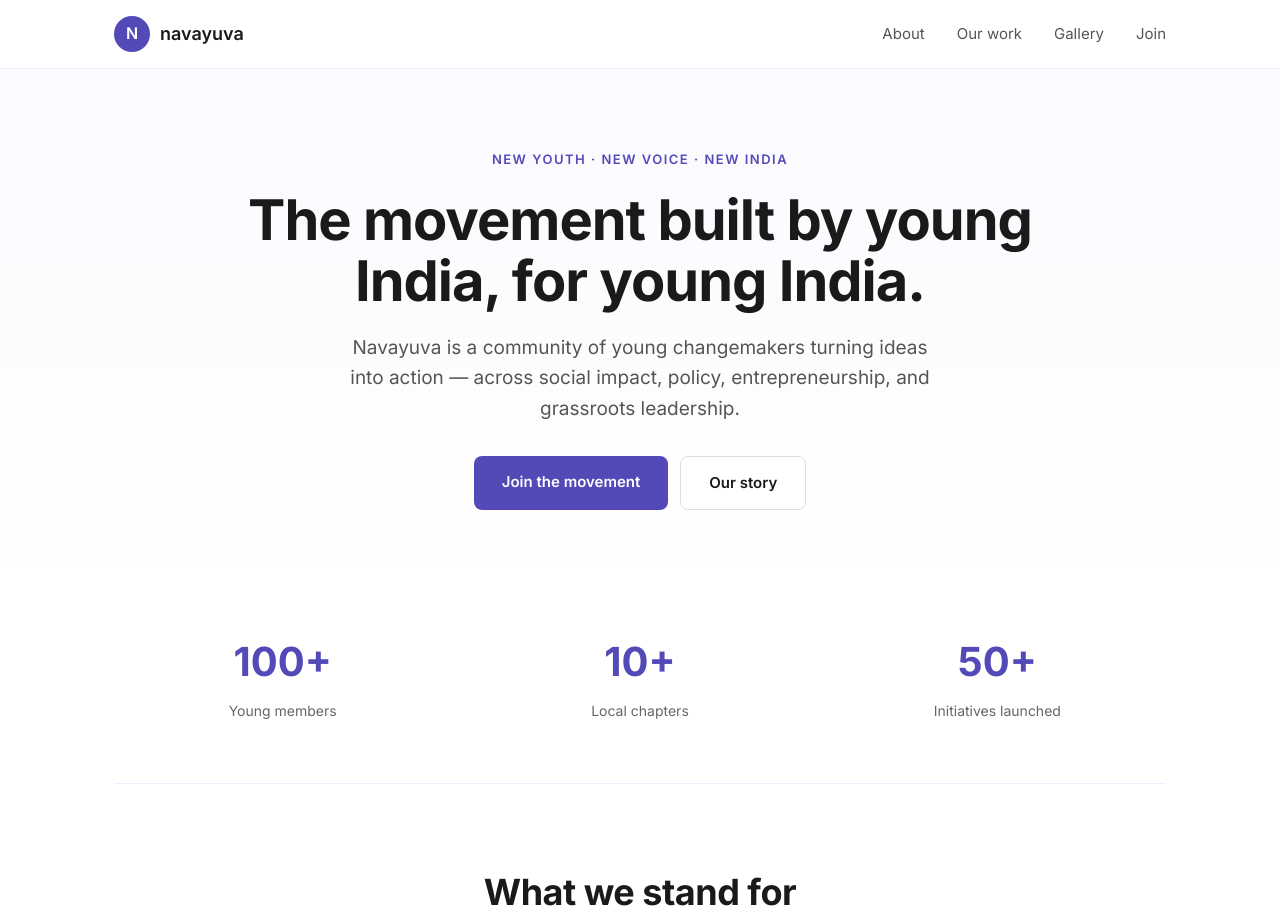
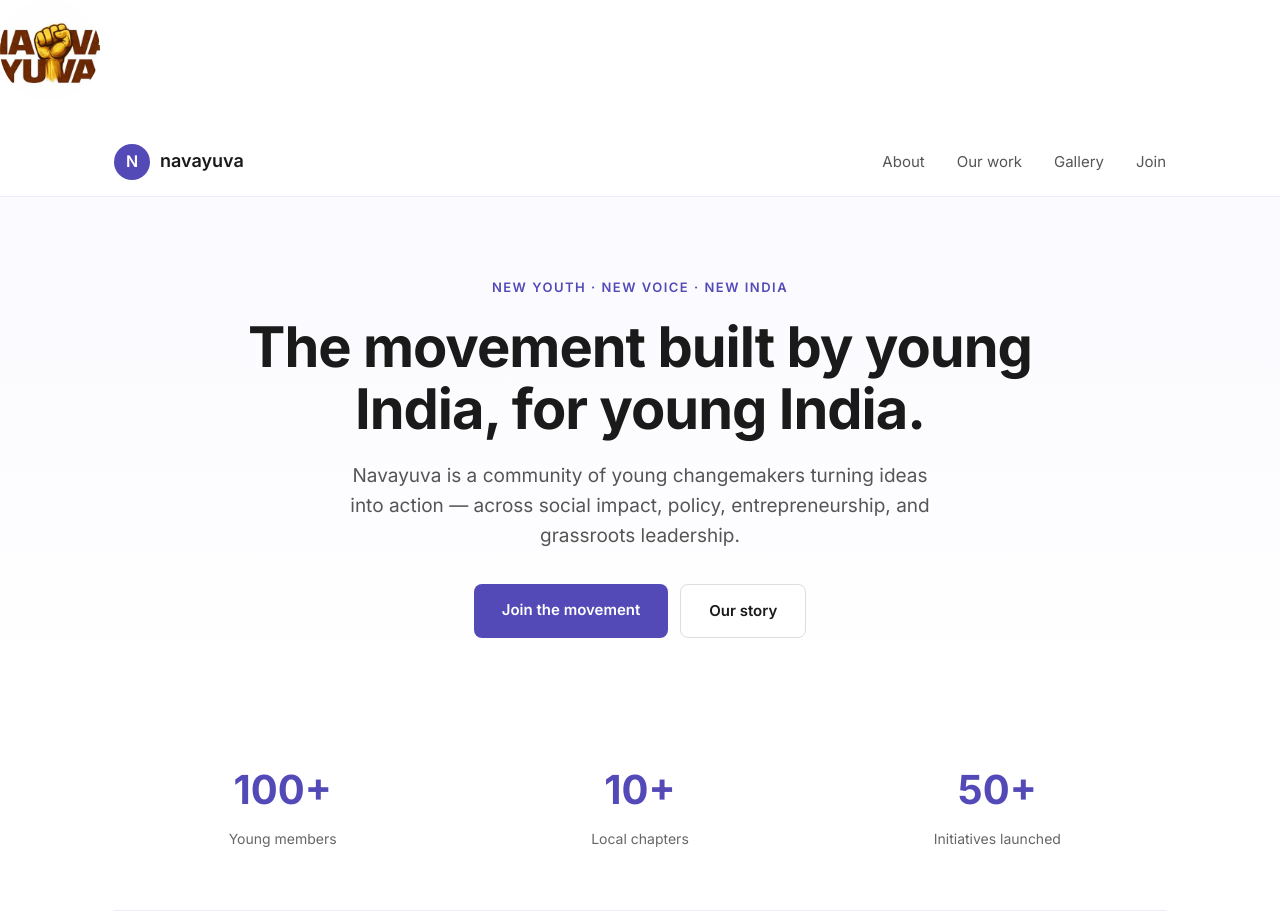
Before and after one commit to katkuri88-create/navayuva, a plain HTML site: page index.html in a window 1280 px wide. Shown: the top 924 px of the page. Drawn offline with Linux system fonts and the light colour scheme.

Commit message:
Update index.html
logo

```diff
--- a/index.html
+++ b/index.html
@@ -3,6 +3,7 @@
 <head>
 <meta charset="UTF-8">
 <meta name="viewport" content="width=device-width, initial-scale=1.0">
+<img src="logo.jpeg" alt="Navayuva Logo" style="width:100px; height:100px; border-radius:50%; object-fit:cover; margin-bottom:20px;">
 <title>Navayuva — New youth. New voice. New India.</title>
 <meta name="description" content="Navayuva is a community of young changemakers turning ideas into action — across social impact, policy, entrepreneurship, and grassroots leadership.">
 <link rel="preconnect" href="https://fonts.googleapis.com">
```
